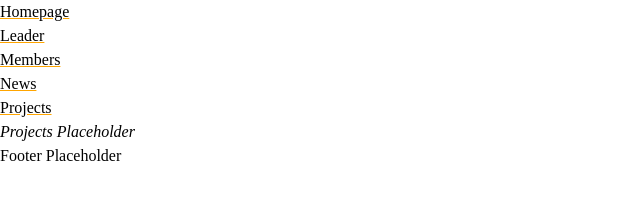
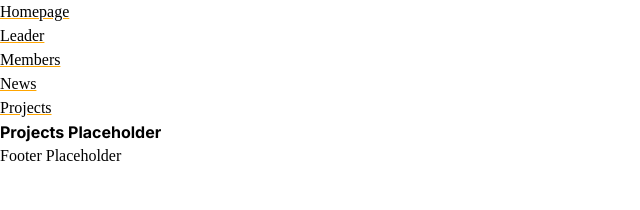
Before and after one commit to Sociolegal-Lab/SC_lab_website, a React (Vite) app: page /projects in a window 1280 px wide. Shown: the top 210 px of the page, without its empty margins (0-640 px from the left). Built offline with nearby package versions, Linux system fonts and the light colour scheme.

Commit message:
font setting

```diff
--- a/index.html
+++ b/index.html
@@ -4,6 +4,14 @@
     <meta charset="UTF-8" />
     <link rel="icon" type="image/svg+xml" href="/vite.svg" />
     <meta name="viewport" content="width=device-width, initial-scale=1.0" />
+
+    <link rel="preconnect" href="https://fonts.googleapis.com" />
+    <link rel="preconnect" href="https://fonts.gstatic.com" crossorigin />
+    <link
+      href="https://fonts.googleapis.com/css2?family=Inter:opsz,wght@14..32,100..900&family=Roboto+Condensed:wght@100..900&family=Rufina:wght@400;700&display=swap"
+      rel="stylesheet"
+    />
+
     <title>SC_lab_website</title>
   </head>
   <body>
--- a/src/App.jsx
+++ b/src/App.jsx
@@ -11,7 +11,6 @@
 
 
 function App() {
-
   return (
     <BrowserRouter>
       <Routes>
--- a/src/main.jsx
+++ b/src/main.jsx
@@ -2,7 +2,7 @@
 import ReactDOM from 'react-dom/client'
 import App from './App.jsx'
 import './styles/reset.css'
-import './styles/variables.css'
+import './styles/font.css'
 
 ReactDOM.createRoot(document.getElementById('root')).render(
   <React.StrictMode>
--- a/src/pages/Projects/Projects.jsx
+++ b/src/pages/Projects/Projects.jsx
@@ -1,8 +1,10 @@
 import style from "./Projects.module.css"
+
 
 function Projects(){
     return (
-        <div className={style.placeholder}>Projects Placeholder</div>
+        <div className={`${style.placeholder} inter-bold` } >Projects Placeholder</div>
+
         // TODO: 讀取 XXXX.markdown
     )
 }
--- /dev/null
+++ b/src/styles/font.css
@@ -0,0 +1,44 @@
+/* Rufina */
+.rufina-regular {
+  font-family: "Rufina", serif;
+  font-weight: 400;
+  font-style: normal;
+}
+
+.rufina-bold {
+  font-family: "Rufina", serif;
+  font-weight: 700;
+  font-style: normal;
+}
+
+/* Roboto Condensed medium(500)*/
+.roboto-condensed-medium {
+  font-family: "Roboto Condensed", sans-serif;
+  font-optical-sizing: auto;
+  font-weight: 500;
+  font-style: normal;
+}
+
+/* Roboto Condensed bold(700)*/
+.roboto-condensed-bold {
+  font-family: "Roboto Condensed", sans-serif;
+  font-optical-sizing: auto;
+  font-weight: 700;
+  font-style: normal;
+}
+
+/* Inter medium(500) */
+.inter-medium {
+  font-family: "Inter", sans-serif;
+  font-optical-sizing: auto;
+  font-weight: 500;
+  font-style: normal;
+}
+
+/* Inter bold(700) */
+.inter-bold {
+  font-family: "Inter", sans-serif;
+  font-optical-sizing: auto;
+  font-weight: 700;
+  font-style: normal;
+}
--- a/src/styles/variables.css
+++ /dev/null
@@ -1,13 +0,0 @@
-:root {
-    /* Rufina */
-    --font-serif: "Rufina", "Times New Roman";
-
-    /* Roboto Condensed medium*/
-
-    /* Roboto Condensed bold*/
-
-    /* Inter medium */
-
-    /* Inter bold */
-
-}
```
Also changed, not shown: src/pages/Projects/Projects.module.css (line endings or trailing spaces).
